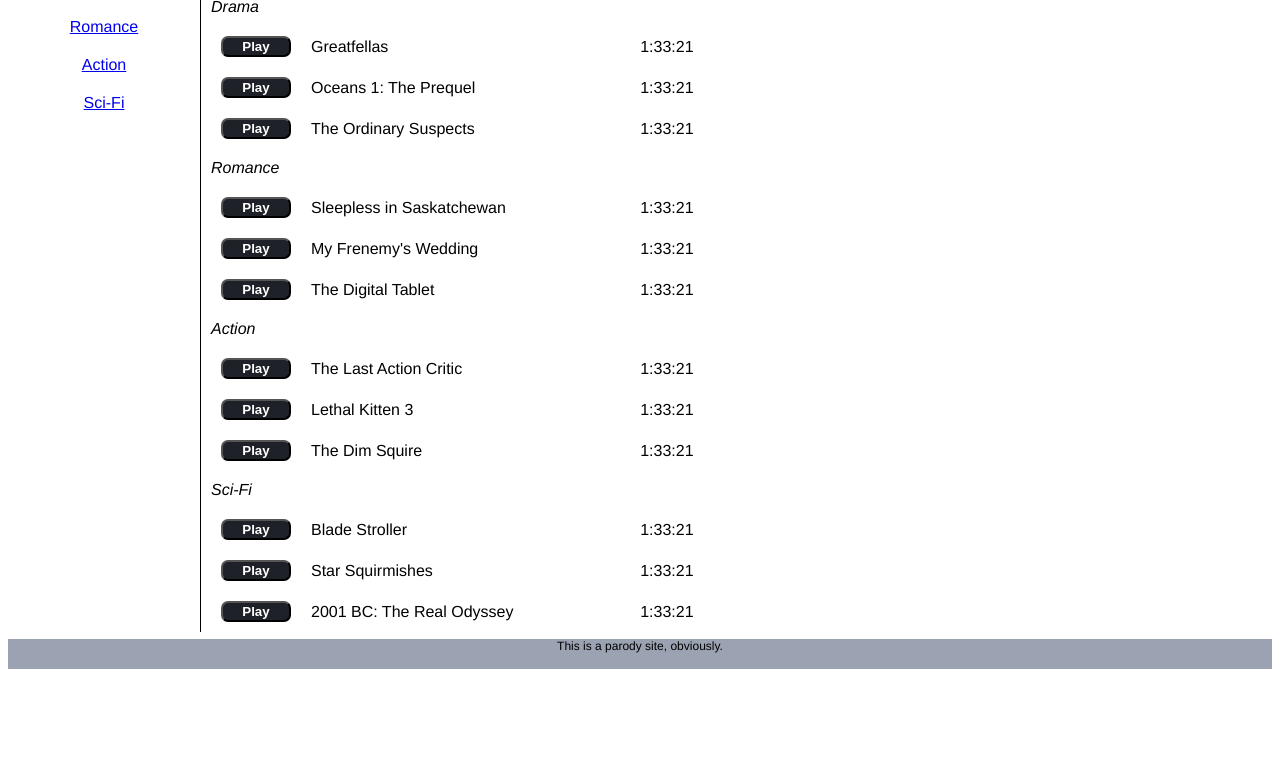
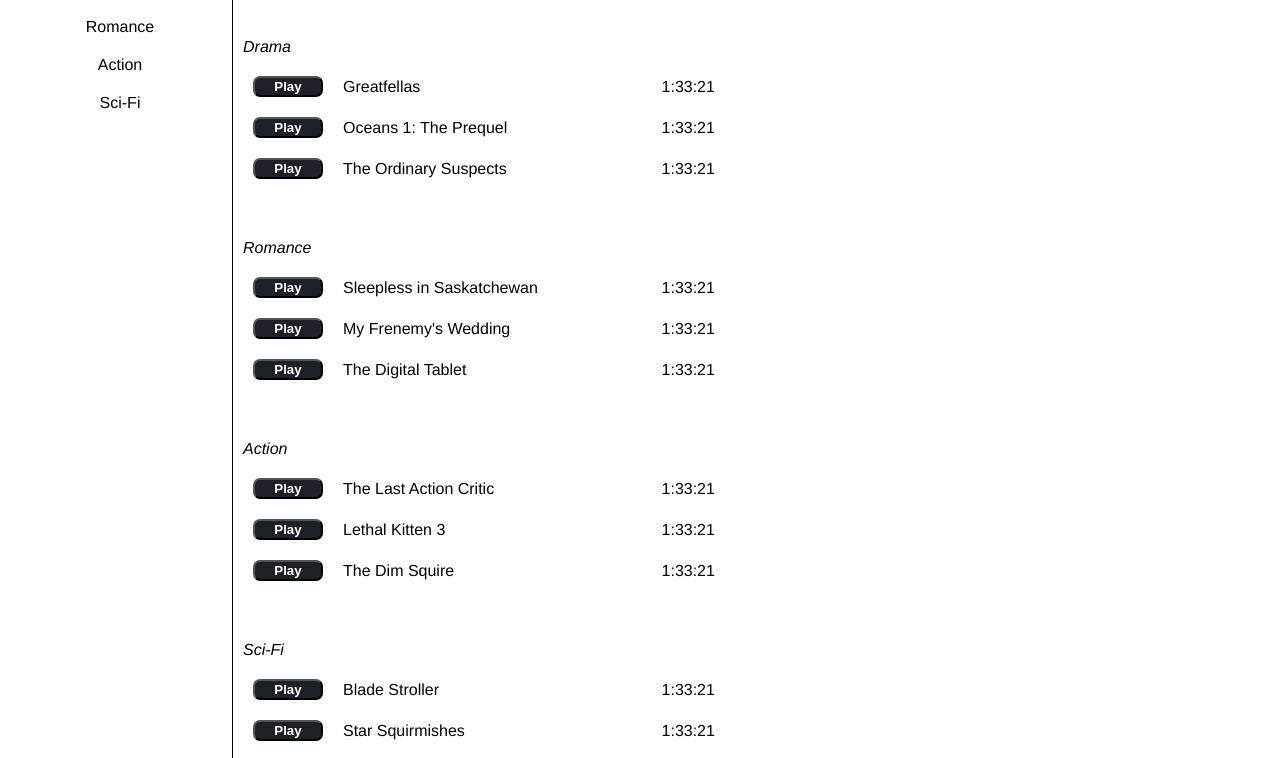
Before and after one commit to Framinus/phase-2-challenge, a website: page part-3/index.html in a window 1280 px wide. Shown: the part 138-896 px from the top of the page. Before the commit the page ends 807 px from the top, so only its background shows below. Drawn offline with Linux system fonts and the light colour scheme.

Commit message:
updated jump links and dealt with fidgety margins

```diff
--- a/part-3/index.html
+++ b/part-3/index.html
@@ -14,7 +14,7 @@
       <!-- This div encapsulates the navbar and main content. -->
     <div class="main-container">
       <!-- Everything in the side nav bar. -->
-      <div class="navbar-container scroll">
+      <div class="navbar-container">
         <div class="navbar-header">Categories</div>
 
             <div class="nav"><a href="#drama">Drama</a></div>
@@ -24,14 +24,12 @@
 
       </div>
       <!-- Everything in the main content area. -->
-      <div class="movie-container scroll">
+      <div class="movie-container">
         <!-- Just the title. -->
         <div class="movie-title">Movies</div>
           <!-- Drama category title. -->
-          <a name="drama">
-            <div class="category-title">Drama</div>
-          </a>
-
+          <div class="category">
+              <div id="drama" class="category-title">Drama</div>
           <!-- Drama category movies. -->
             <div class="movie-content">
               <button class="content play">Play</button>
@@ -48,10 +46,10 @@
               <span class="content name">The Ordinary Suspects</span>
               <span class="content time">1:33:21</span>
             </div>
+          </div>
           <!-- Romance category title. -->
-          <a name="romance">
-            <div class="category-title">Romance</div>
-          </a>
+          <div class="category">
+              <div id="romance" class="category-title">Romance</div>
             <!-- Romance category movies. -->
             <div class="movie-content">
               <button class="content play">Play</button>
@@ -68,10 +66,10 @@
               <span class="content name">The Digital Tablet</span>
               <span class="content time">1:33:21</span>
             </div>
+          </div>
           <!-- Action category title. -->
-          <a name="action">
-            <div class="category-title">Action</div>
-          </a>
+          <div class="category">
+              <div id="action" class="category-title">Action</div>
             <!-- Action category movies. -->
             <div class="movie-content">
               <button class="content play">Play</button>
@@ -88,10 +86,10 @@
               <span class="content name">The Dim Squire</span>
               <span class="content time">1:33:21</span>
             </div>
+          </div>
           <!-- Sci-Fi category title. -->
-          <a name="scifi">
-            <div class="category-title">Sci-Fi</div>
-          </a>
+          <div class="category">
+              <div id="scifi" class="category-title">Sci-Fi</div>
             <!-- Sci-Fi Category Movies. -->
             <div class="movie-content">
               <button class="content play">Play</button>
@@ -110,6 +108,7 @@
             </div>
           </div>
         </div>
+      </div>
       <div class="footer-container">
         <div class="rights"><p>This is a parody site, obviously.</p></div>
       </div>
--- a/part-3/style.css
+++ b/part-3/style.css
@@ -9,6 +9,16 @@ body {
 button {
   cursor: pointer;
 }
+
+a:link {
+  color: #000;
+  text-decoration: none;
+}
+
+a:hover {
+  color: red;
+}
+
 
 .header-container {
   border: 1px solid black;
@@ -41,7 +51,7 @@ button {
   align-items: center;
   display: flex;
   flex-direction: column;
-  flex: 0 0 12em;
+  flex: 0 0 14em;
   justify-content: flex-start;
   order: -1;
 }
@@ -58,7 +68,6 @@ button {
   width: 100%;
 }
 
-
 .nav {
   margin: 0 auto;
   padding: 10px;
@@ -72,6 +81,11 @@ button {
 .movie-title {
   font-size: 36px;
   padding: 10px;
+}
+
+.category {
+  margin-bottom: 40px;
+  margin-top: 40px;
 }
 
 .category-title {
@@ -121,7 +135,7 @@ button {
 
 /*media query section.*/
 
-@media (min-width: 500px) {
+@media (min-width: 600px) {
   .main-container {
     flex: 1;
     flex-direction: row;
```
Lines whose indentation alone changed are shown as unchanged.
